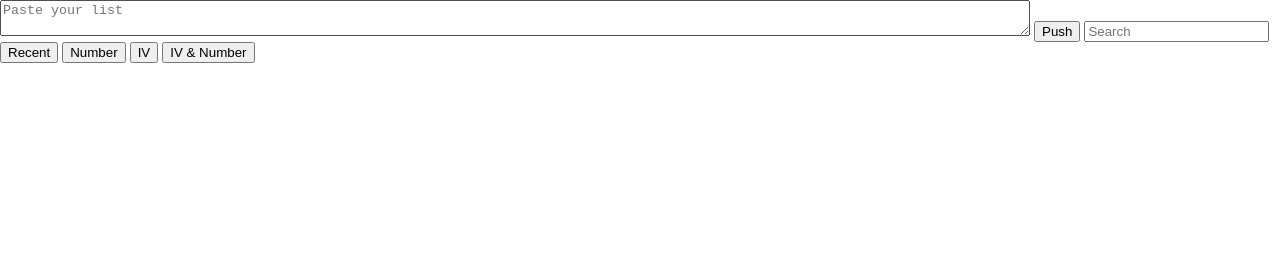
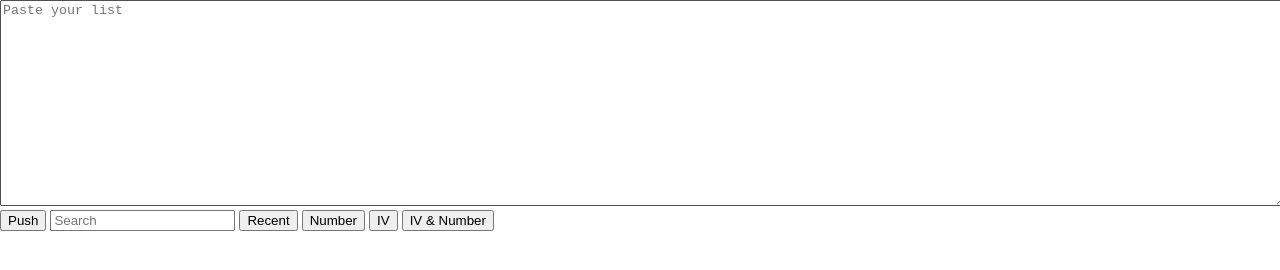
Before and after one commit to NicolasFerreira/app-IV-PokeGo, a plain HTML site: page index.html in a window 1280 px wide. Drawn offline with Linux system fonts and the light colour scheme.

Commit message:
update input to textarea css

```diff
--- a/main.css
+++ b/main.css
@@ -50,5 +50,6 @@ ul{
 
 
 textarea {
-  width: 80vw;
+  width: 100vw;
+  height: 200px;
 }
```
